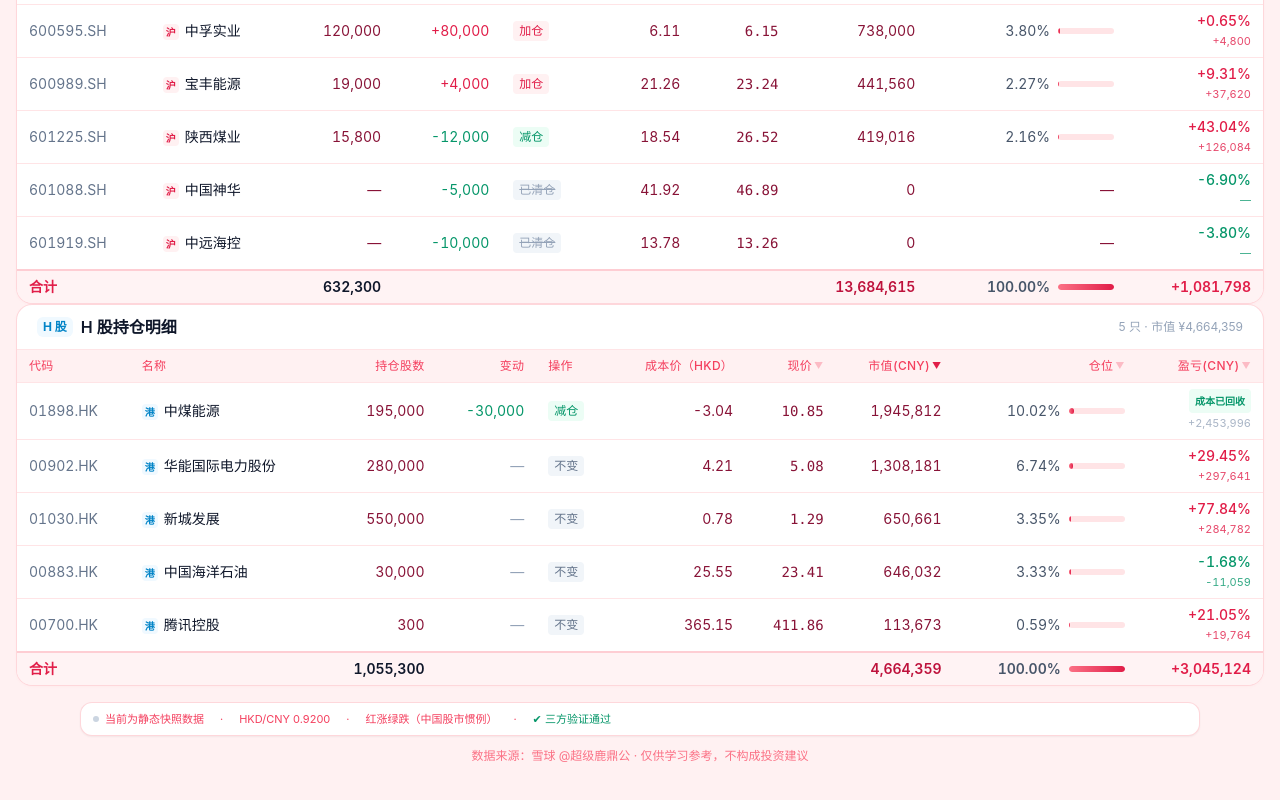
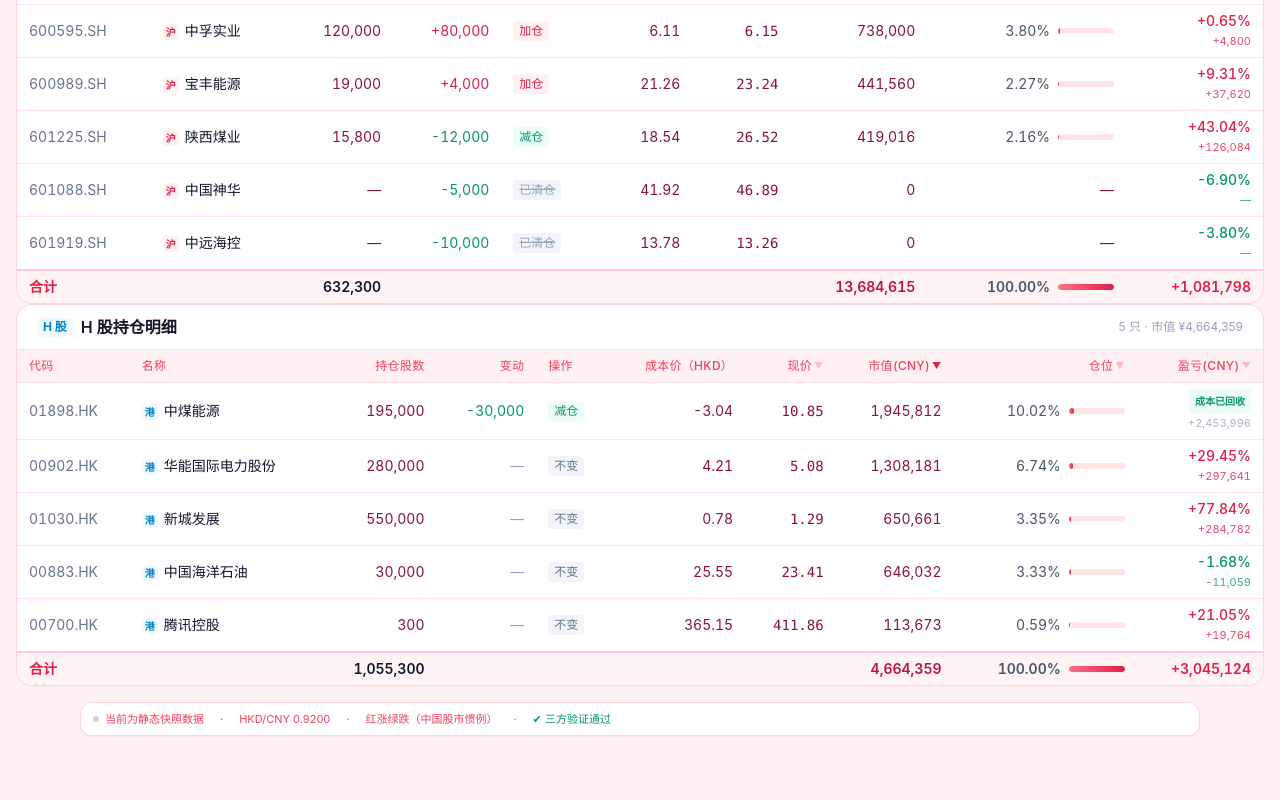
Before and after one commit to 2297603524/xueqiu-portfolio, a React (Vite) app: page / in a window 1280 px wide. Shown: the part 743-1543 px from the top of the page. After the commit the page ends 1519 px from the top, so only its background shows below. Built offline with nearby package versions, Linux system fonts and the light colour scheme.

Commit message:
style: ???????????

```diff
--- a/src/components/FooterSummary.tsx
+++ b/src/components/FooterSummary.tsx
@@ -35,10 +35,6 @@
           </>
         )}
       </div>
-
-      <p className="mt-3 text-center text-xs text-rose-400">
-        数据来源：雪球 @超级鹿鼎公 · 仅供学习参考，不构成投资建议
-      </p>
     </section>
   );
 }
```
